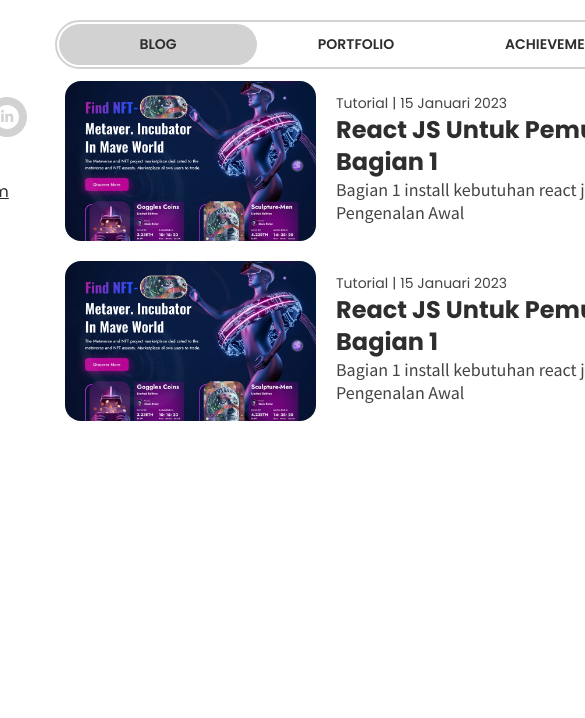
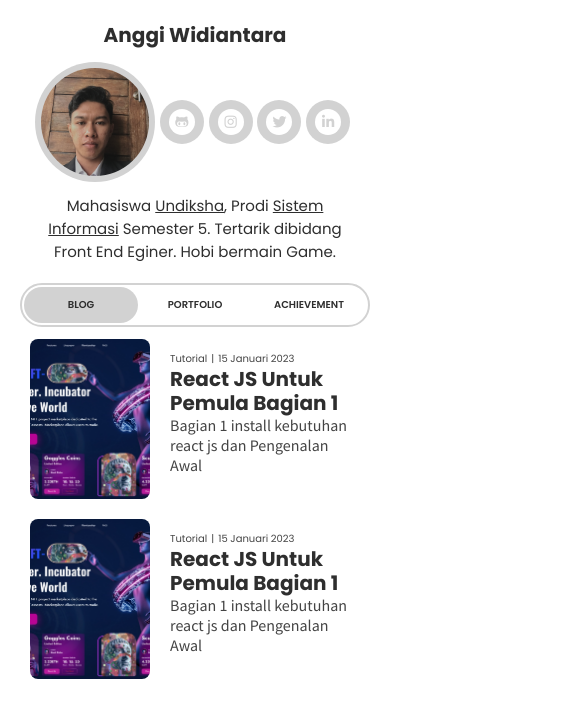
Before and after one commit to anggiwdntr29/anggiwdntr29.github.io, a React (Create React App) app: page / in a window 390 px wide. Shown: the top 718 px of the page, 585 px wide, since content can reach past the window. Built offline with nearby package versions, Linux system fonts and the light colour scheme.

Commit message:
responsive ke mobile

```diff
--- a/src/App.css
+++ b/src/App.css
@@ -18,3 +18,10 @@
   justify-content: center;
   gap: 20px;
 }
+
+@media (max-width: 1024px) {
+  .App {
+    flex-direction: column;
+    padding: 20px 20px;
+  }
+}
--- a/src/components/Navbar.css
+++ b/src/components/Navbar.css
@@ -48,3 +48,16 @@
 .activeLink{
     background-color: var(--TextColor)
 }
+
+@media(max-width: 480px) {
+    .Menu {
+        width: 100%;
+        display: grid;
+        grid-template-columns: repeat(3,1fr);
+        align-items: center;
+    }
+    .List-Menu {
+        width: 100%;
+        font-size: 10px;
+    }
+}
--- a/src/components/Profile.css
+++ b/src/components/Profile.css
@@ -14,7 +14,7 @@
     width: 100px;
     height: 100px;
     border-radius: 50%;
-    background-color: #fff;
+    background-color: var(--PrimaryColor);
     display: flex;
     justify-content: center;
     align-items: center;
@@ -84,12 +84,39 @@
     transition: all .1s ease-out;
 }
 
-.Img-Container:hover {
-    background-color: var(--PrimaryColor);
-    transition: all ease .1s;
-}
-
 .Social-Icon:hover .fa-brands {
     border: 4px solid #fff;
     transition: all ease .1s;
 }
+
+
+@media(max-width: 480px){
+    .Profile-Container {
+        width: 100%;
+        justify-content: center;
+    }
+    .Profile {
+        justify-content: center;
+    }
+    .Nama {
+        text-align: center;
+        font-size: 10px;
+    }
+    .Img-Container{
+        width: 120px;
+        height: 120px;
+    }
+    .Social-Icon {
+        width: 44px;
+        height: 44px;
+    }
+    .fa-brands{
+        width: 26px;
+        height: 26px;
+    }
+    .Deskripsi{
+        font-size: 15px;
+        padding: 0 20px;
+        text-align: center;
+    }
+}
--- a/src/components/pages/css/Achievement.css
+++ b/src/components/pages/css/Achievement.css
@@ -51,3 +51,12 @@
     font-size: 15px;
     color: #444444;
 }
+
+@media(max-width: 480px){
+    .Achievement-Container{
+        width: 100%;
+    }
+    .Card-Achi{
+        width: 100%;
+    }
+}
--- a/src/components/pages/css/Blog.css
+++ b/src/components/pages/css/Blog.css
@@ -46,3 +46,30 @@
     transform: scale(.95);
     transition: all ease-in-out .3s;
 }
+
+@media(max-width: 480px){
+    .Blog-Container{
+        width: 100%;
+    }
+    .Blog-Card{
+        width: 100%;
+    }
+    .Blog-Img {
+        width: 120px;
+        height: 160px;
+        border-radius: 8px;
+    }
+    .Text-Blog {
+        width: 100%;
+    }
+    .Header {
+        font-size: 10px;
+    }
+    .Judul-Blog{
+        font-size: 20px;
+        line-height: 24px;
+    }
+    .Deskripsi-Blog{
+        font-size: 16px;
+    }
+}
--- a/src/components/pages/css/Portfolio.css
+++ b/src/components/pages/css/Portfolio.css
@@ -50,3 +50,31 @@
     color: #444444;
     transition: all ease .2s;
 }
+
+@media(max-width: 480px) {
+    .Portfolio-Container {
+        padding: 12px 10px;
+        display: flex;
+        justify-content: space-between;
+        align-items: flex-start;
+        width: 100%;
+        gap: 20px;
+        flex-wrap: wrap;
+    }
+    .Card-Porto{
+        width: 100%;
+    }
+
+    .Text-Porto {
+        width: 100%;
+    }
+
+    .Judul-Porto {
+        font-size: 20px;
+        line-height: 24px;
+    }
+
+    .Deskripsi-Porto {
+        font-size: 16px;
+    }
+}
--- a/src/data/DataPortfolio.js
+++ b/src/data/DataPortfolio.js
@@ -1,4 +1,12 @@
 const DataPortfolio = [
+  {
+    id: 1,
+    src: "portfolio/sampel3.png",
+    judul: "X NFT",
+    deskripsi:
+      "Lorem Ipsum is simply dummy text of the printing and typesetting industry. Lorem Ipsum has been the industry's standard dummy text ever since the 1500s, when an unknown printer took a galley of type and scrambled it to make a type specimen book.",
+    link: "/",
+  },
   {
     id: 1,
     src: "portfolio/sampel3.png",
```
